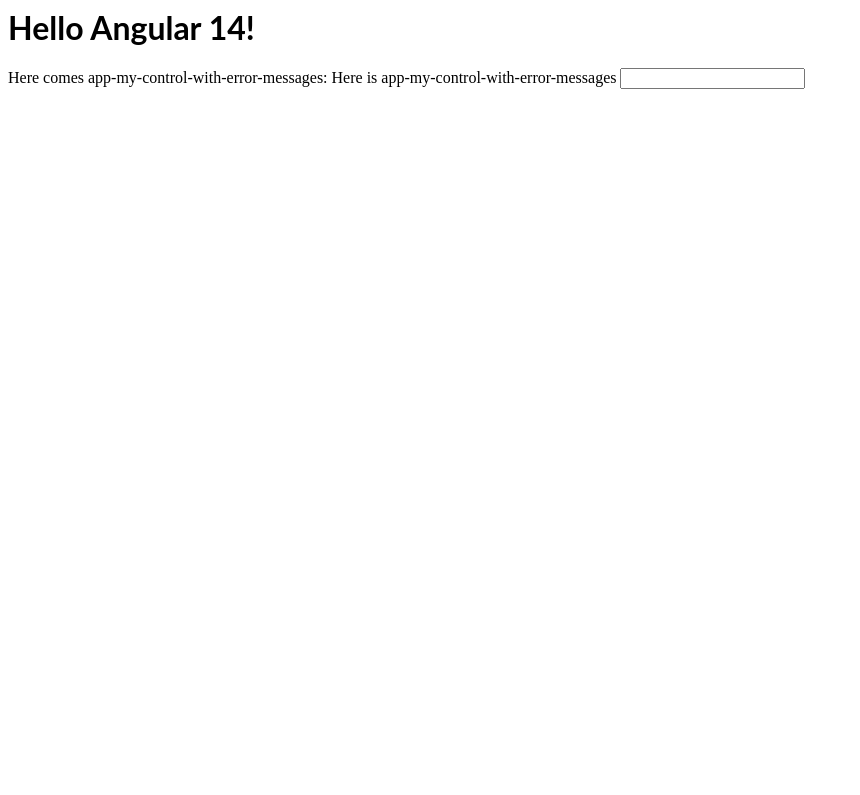
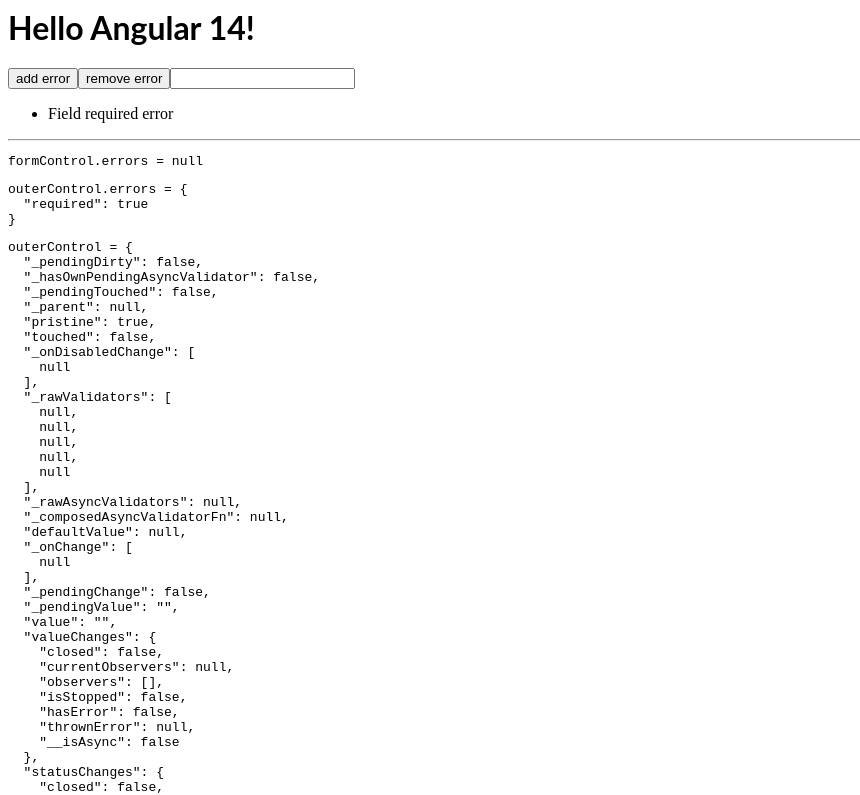
Before and after one commit to KirillGordineRhenag/ValueControlAccessorAndOuterControlTests, an Angular app: page / in a window 1280 px wide. Shown: the top 795 px of the page, without its empty margins (0-860 px from the left). Built offline with nearby package versions, Linux system fonts and the light colour scheme.

Commit message:
Outer and inner validators are applied and some examples for displaying error messages

```diff
--- a/package.json
+++ b/package.json
@@ -12,6 +12,7 @@
   },
   "dependencies": {
     "@angular/animations": "^12.2.16",
+    "@angular/cdk": "12.2.13",
     "@angular/common": "^12.2.16",
     "@angular/compiler": "^12.2.16",
     "@angular/core": "^12.2.16",
--- a/src/app/app.component.html
+++ b/src/app/app.component.html
@@ -1,9 +1,8 @@
 <hello name="{{ name }}"></hello>
-<p></p>
-Here comes app-my-control-with-error-messages:
+<button (click)="addErrorToControl()">add error</button>
+<button (click)="removeErrorFromControl()">remove error</button>
 <app-my-control-with-error-messages
-  *ngIf="true"
-  [formControl]="formControlWithOwnErrorMessages"
+  [formControl]="formControl"
 ></app-my-control-with-error-messages>
 
-<!-- <input [formControl]="formControl" /> -->
+<pre>formControl in app.component = {{ formControl | json }}</pre>
--- a/src/app/app.component.ts
+++ b/src/app/app.component.ts
@@ -1,5 +1,5 @@
 import { Component, VERSION } from '@angular/core';
-import { FormControl } from '@angular/forms';
+import { FormControl, Validators } from '@angular/forms';
 
 @Component({
   selector: 'my-app',
@@ -8,6 +8,24 @@ import { FormControl } from '@angular/forms';
 })
 export class AppComponent {
   name = 'Angular ' + VERSION.major;
-  formControl = new FormControl();
-  formControlWithOwnErrorMessages = new FormControl();
+  formControl = new FormControl('', [
+    (control) =>
+      control.value.startsWith('err')
+        ? { outerValidator: 'Error from outer validator' }
+        : undefined,
+    Validators.maxLength(10),
+    Validators.required,
+  ]);
+
+  public addErrorToControl() {
+    this.formControl.setErrors({
+      ...this.formControl.errors,
+      manualSetError: 'Manual set error',
+    });
+  }
+  public removeErrorFromControl() {
+    const errors = this.formControl.errors;
+    delete errors['manualSetError'];
+    this.formControl.setErrors(errors);
+  }
 }
--- a/src/app/my-control-with-error-messages/my-control-with-error-messages.component.html
+++ b/src/app/my-control-with-error-messages/my-control-with-error-messages.component.html
@@ -1,8 +1,24 @@
-Here is app-my-control-with-error-messages
 <input
-  matInput
   [formControl]="formControl"
   (change)="onInputChange($event)"
   (blur)="onInputBlur()"
 />
-<pre></pre>
+<ul>
+  <li *ngFor="let error of outerControl.errors | keyvalue">
+    <ng-container [ngSwitch]="error.key">
+      <ng-container *ngSwitchCase="'required'">
+        Field required error
+      </ng-container>
+      <ng-container *ngSwitchCase="'minlength'">
+        Please enter at least {{ error.value.requiredLength }} chars
+      </ng-container>
+      <ng-container *ngSwitchDefault>
+        {{ error.value }}
+      </ng-container>
+    </ng-container>
+  </li>
+</ul>
+<hr />
+<pre>formControl.errors = {{ formControl.errors | json }}</pre>
+<pre>outerControl.errors = {{ outerControl.errors | json }}</pre>
+<pre>outerControl = {{ outerControl | json }}</pre>
--- a/src/app/my-control-with-error-messages/my-control-with-error-messages.component.ts
+++ b/src/app/my-control-with-error-messages/my-control-with-error-messages.component.ts
@@ -5,34 +5,33 @@ import {
   Optional,
   Self,
   forwardRef,
+  Input,
 } from '@angular/core';
 import {
+  AbstractControl,
   ControlValueAccessor,
   FormControl,
   NgControl,
   NG_VALUE_ACCESSOR,
+  Validators,
 } from '@angular/forms';
 
 @Component({
   selector: 'app-my-control-with-error-messages',
   templateUrl: './my-control-with-error-messages.component.html',
   styleUrls: ['./my-control-with-error-messages.component.css'],
-  // providers: [
-  //   {
-  //     provide: NG_VALUE_ACCESSOR,
-  //     useExisting: forwardRef(() => MyControlWithErrorMessagesComponent),
-  //     multi: true,
-  //   },
-  // ],
 })
 export class MyControlWithErrorMessagesComponent
   implements OnInit, ControlValueAccessor
 {
   public value;
   public formControl = new FormControl();
+  public outerControl?: AbstractControl;
 
   private onChange: (string) => void;
   private onTouched: () => void;
+
+  @Input() public label = '';
 
   constructor(
     @Optional()
@@ -43,9 +42,14 @@ export class MyControlWithErrorMessagesComponent
   }
 
   ngOnInit() {
-    this.controlDirective.control.addValidators((control) =>
-      control.value === 'error' ? { customError: 'Oopsie' } : undefined
-    );
+    this.outerControl = this.controlDirective.control;
+    this.controlDirective.control.addValidators([
+      Validators.minLength(2),
+      (control) =>
+        control.value.startsWith('error')
+          ? { innerValidator: 'Error from inner validator' }
+          : undefined,
+    ]);
   }
 
   writeValue(value: any): void {
```
